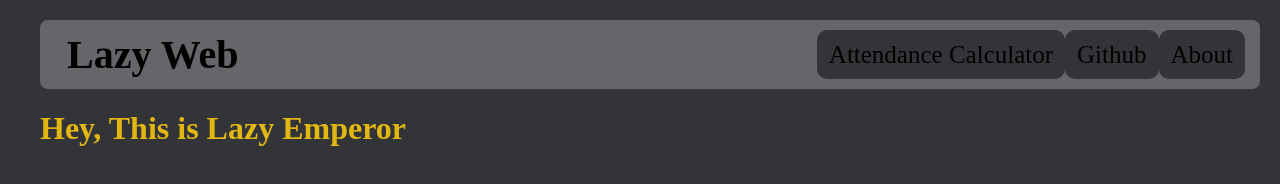
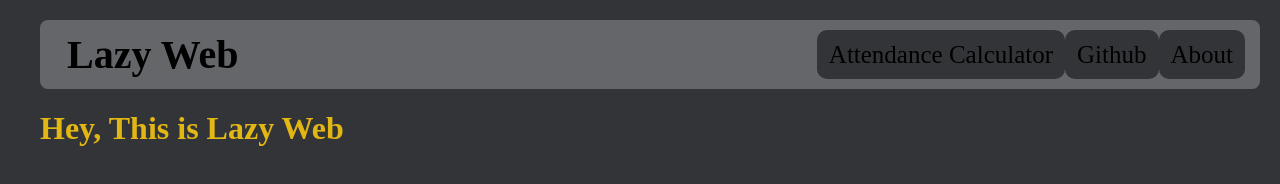
Before and after one commit to 21Cash/LazyWeb, a website built with Parcel: page index.html in a window 1280 px wide. Built offline with nearby package versions, Linux system fonts and the light colour scheme.

Commit message:
Edited Home Page

```diff
--- a/index.html
+++ b/index.html
@@ -42,7 +42,7 @@
 
   <!-- Add your site or application content here -->
 
-  <h1>Hey, This is Lazy Emperor</h1>
+  <h1>Hey, This is Lazy Web</h1>
 
 
 
```
